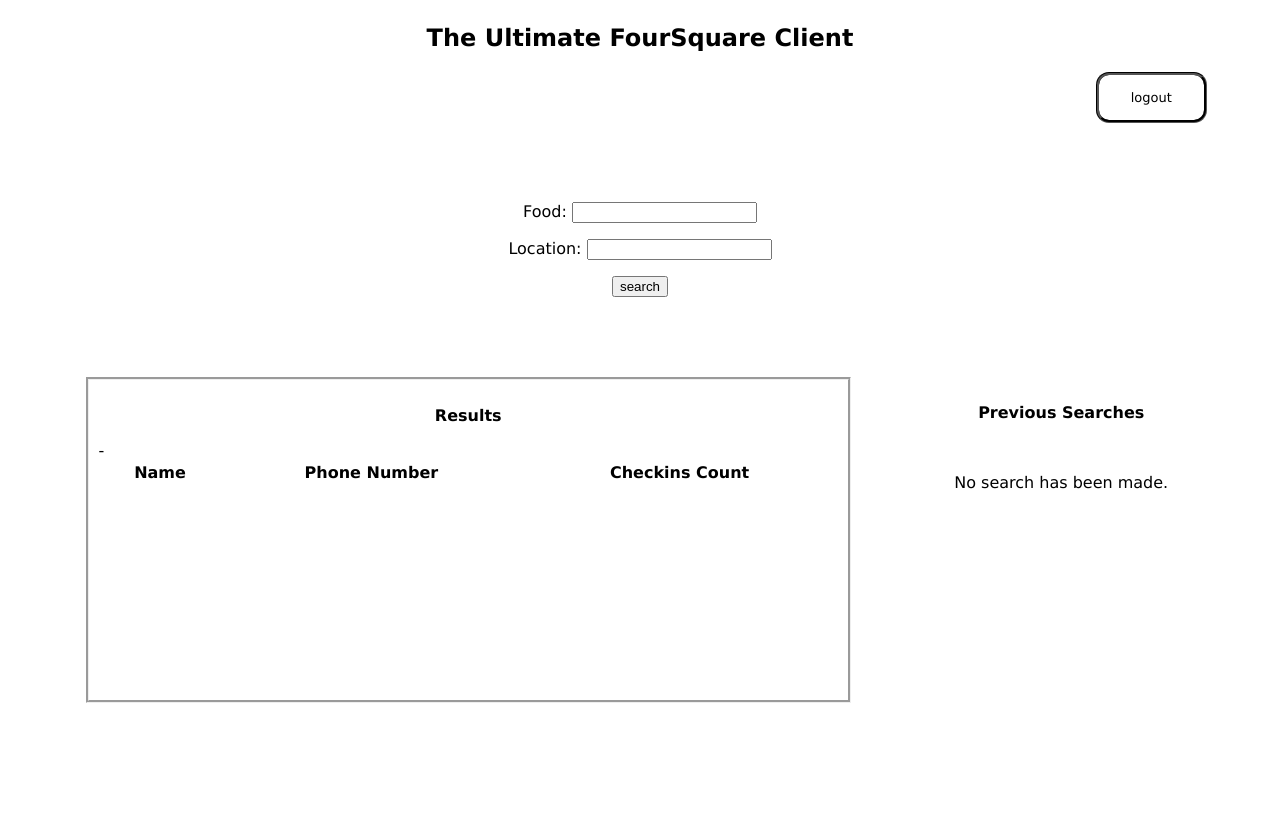
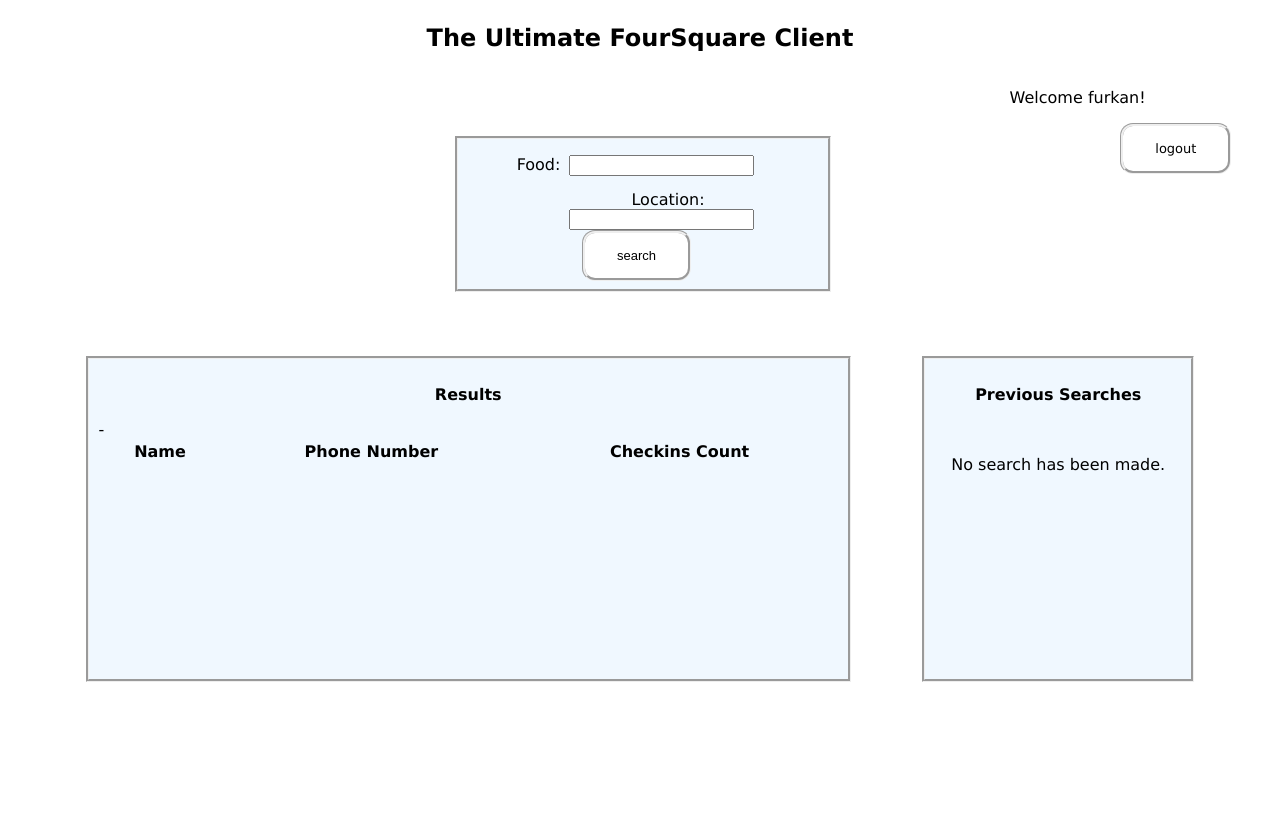
Before and after one commit to FurkanT/Foursquare-Exercise, a Django app: page / in a window 1280 px wide. After the commit the page ends 682 px from the top, so only its background shows below. Run offline with Django 3.2, Linux system fonts and the light colour scheme; a user stored in the database is signed in; data that the repository does not hold is empty.

Commit message:
Add files via upload

```diff
--- a/Exercise/foursquare/forms.py
+++ b/Exercise/foursquare/forms.py
@@ -9,7 +9,7 @@
 class LocationForm(ModelForm):
     class Meta:
         model = LocationSearch
-        fields = ['food', 'location', 'offset']
+        fields = ['food', 'location']
         widgets = {'offset': HiddenInput()}
 
 
--- a/Exercise/foursquare/static/css/fs.css
+++ b/Exercise/foursquare/static/css/fs.css
@@ -6,11 +6,22 @@
     text-align:center
 }
 .main-form{
+    height:150px;
     float:left;
-    width:100%;
+    width:30%;
     margin-top:4em;
     margin-bottom:4em;
-    text-align:center
+    text-align:center;
+    background-color:#F0F8FF;
+    margin-left:35%;
+    border:groove;
+}
+.main-form label{
+margin-left:50px;
+}
+.main-form input{
+margin-right:20%;
+float:right;
 }
 .results{
     float:left;
@@ -19,15 +30,18 @@
     min-height:300px;
     padding:10px;
     margin-left:5%;
-    margin-bottom:10%
+    margin-bottom:10%;
+    background-color:#F0F8FF;
 
 }
 .recent_searches{
+    background-color:#F0F8FF;
     float:right;
     width:20%;
     min-height:300px;
     padding:10px;
     margin-right:5%;
+    border:groove;
 }
 .results table td{
     margin:50px
@@ -63,9 +77,9 @@
 float:right
 }
 .aButton{
+    background-color:white;
     color:black;
     border:groove;
-    border-color:black;
     padding: 15px 32px;
     text-align: center;
     text-decoration: none;
@@ -74,8 +88,10 @@
     border-radius:13px
 }
 .aButton:hover{
-color:white;
-background-color:grey;
+font-weight:bold;
+cursor:pointer;
+color:black;
+background-color:#ADD8E6
 }
 .login-register-section{
 height:50px;
--- a/Exercise/foursquare/templates/foursquare/maintemp.html
+++ b/Exercise/foursquare/templates/foursquare/maintemp.html
@@ -11,7 +11,8 @@
     <h2>The Ultimate FourSquare Client </h2>
     <div class="login-register-section">
         {% if user.is_authenticated %}
-            <a  class="aButton" style="float:right;margin-right:20%" href="{% url 'logout' %}">logout</a>
+            <p style="float:left">Welcome {{user.username}}!</p>
+            <a  class="aButton" style="float:right;margin-right:10%" href="{% url 'logout' %}">logout</a>
         {% else %}
             <a class="aButton" href="{% url 'login' %}">Login</a>
             <a class="aButton" style="margin-left:5%" href="{% url 'signup' %}">Sign up</a>
@@ -23,15 +24,15 @@
             {{form_box.as_p}}
             <!--<input type="text" name="food_text"  />
             <input  type="text" name="location_text" value="Location"/>-->
-            <input type="submit" name="submit" value="search" />
+            <input style="margin-right:37%" class="aButton" type="submit" name="submit" value="search" />
         </form>
     </div>
     <div class="results">
         <p style="text-align:center"><b>Results</b> </p>
 
        -<table id="data" style="width:100%; ">
-        <tr>
-            <th>
+        <tr >
+            <th >
                 Name
             </th>
             <th>
--- a/Exercise/foursquare/views.py
+++ b/Exercise/foursquare/views.py
@@ -1,4 +1,4 @@
-from django.shortcuts import render,redirect
+from django.shortcuts import render, redirect
 from .models import LocationSearch
 from .forms import LocationForm
 import requests
@@ -40,7 +40,7 @@
 
 
 def search(request):
-
+    LocationSearch.objects.all().delete()
     recent_searches = get_recent_searches()
     form = LocationForm(request.GET)
     if not form.is_valid():
@@ -130,7 +130,7 @@
 
 
 def get_and_save_the_obj(food, location):
-    # search for the object in database, if objects doesn't exist,
+    # search for the object in database, if it doesn't exist,
     # then create it, finally change its search_date to now,
     # so it will appear on top of the recent_searches list.
     try:
```
Also changed, not shown: Exercise/db.sqlite3.
